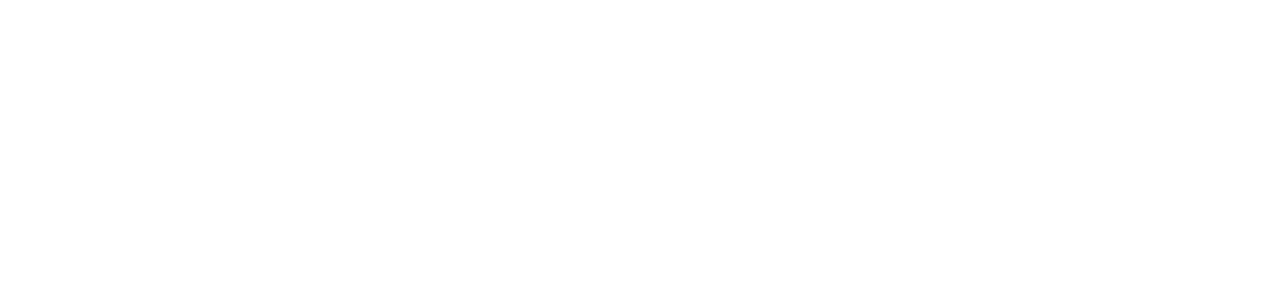
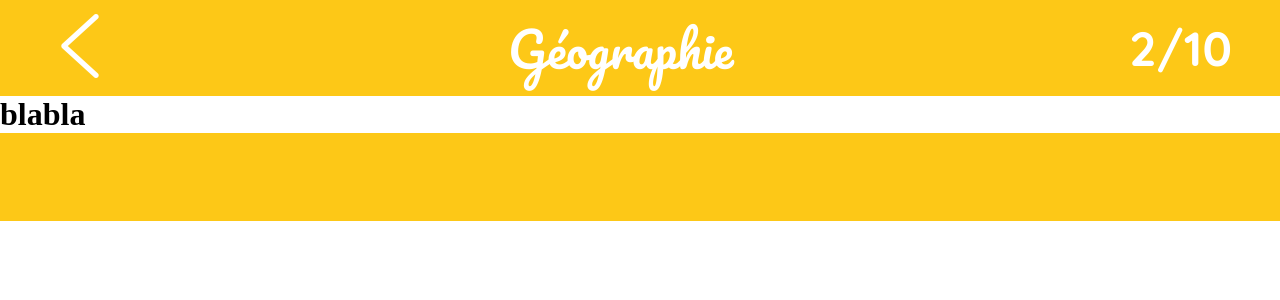
Before and after one commit to MathieuMrt/Mon-cahier-de-vacances, a React (Vite) app: page /geographie in a window 1280 px wide. Shown: the top 300 px of the page. Built offline with nearby package versions, Linux system fonts and the light colour scheme.

Commit message:
header/footer version statique

```diff
--- a/src/components/Footer/Footer.scss
+++ b/src/components/Footer/Footer.scss
@@ -1,3 +1,5 @@
 .footer {
-
+        width: 100vw;
+        height: 11vh;
+        background-color: $geoColor;
 }
--- a/src/components/Geographie/Geographie.jsx
+++ b/src/components/Geographie/Geographie.jsx
@@ -10,6 +10,7 @@
     return (
         <div className="geographie">
             <Header/>
+            <h1>blabla</h1>
             <Footer/>
         </div>
     );
--- a/src/components/Header/Header.jsx
+++ b/src/components/Header/Header.jsx
@@ -1,8 +1,23 @@
 import React from 'react';
+import { useNavigate } from "react-router-dom";
+
 
 const Header = () => {
+
+    const navigate = useNavigate();
+
+
     return (
         <div className="header">
+            <div className="fleche">
+                <img src="./../src/assets/images/fleche-retour.png" alt="fleche" onClick={() => navigate(-1)}/>
+            </div>
+            <div className ="matiere">
+                <h2>Géographie</h2>
+            </div>
+            <div className = "nombre-questions">
+                <h2>2/10</h2>
+            </div>
         </div>
     );
 };
--- a/src/components/Header/Header.scss
+++ b/src/components/Header/Header.scss
@@ -1,3 +1,34 @@
 .header {
+    display:flex;
+    justify-content: space-between;
+    align-items: center;
+    padding: 3rem;
+    width: 100vw;
+    height: 11vh;
+    background-color: $geoColor;
+    color: white;
+
+
+        .fleche {
+            img {
+            height: 8vh;
+            filter: invert(100%);
+            }
+        }
+
+        .matiere {
+            h2 {
+                font-family: $titleFont;
+                font-weight: 300;
+                font-size: 3rem
+            }
+        }
+
+        .nombre-questions {
+            h2 {
+                font-family: $textFont;
+                font-size: 3rem
+            }
+        }
 
 }
```
Also changed, not shown: src/assets/images/fleche-retour.png (added).
